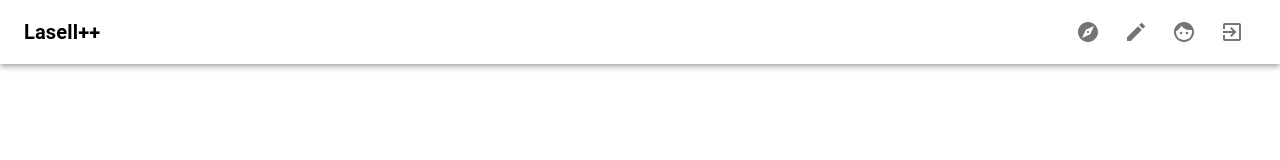
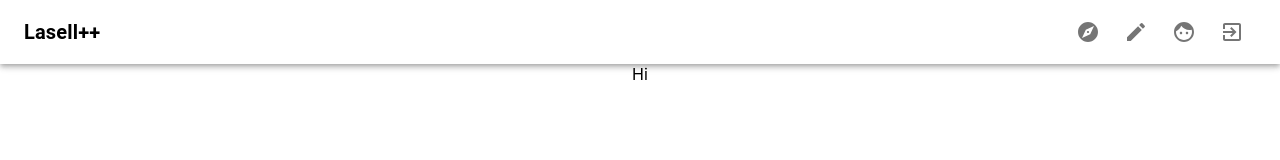
Before and after one commit to RyanSarabia/STDSICM-MCO2, a React (Create React App) app: page /create in a window 1280 px wide. Shown: the top 160 px of the page. Built offline with nearby package versions, Linux system fonts and the light colour scheme.

Commit message:
add create page

```diff
--- /dev/null
+++ b/src/components/Create.jsx
@@ -0,0 +1,22 @@
+import React from 'react';
+import Grid from '@material-ui/core/Grid';
+import CreateForm from './CreateForm';
+
+export default function Create() {
+  return (
+    <Grid
+      xs={12}
+      container
+      direction="column"
+      alignItems="center"
+      justify="center"
+    >
+      <Grid
+        item
+        xs={12}
+      >
+        <CreateForm />
+      </Grid>
+    </Grid>
+  );
+}
--- /dev/null
+++ b/src/components/CreateForm.jsx
@@ -0,0 +1,9 @@
+import React from 'react';
+
+export default function CreateForm() {
+  return (
+    <div>
+      Hi
+    </div>
+  );
+}
--- a/src/components/NavigationBar.jsx
+++ b/src/components/NavigationBar.jsx
@@ -30,7 +30,7 @@ export default function NavigationBar() {
               </IconButton>
             </Tooltip>
             <Tooltip title="Create">
-              <IconButton aria-label="create">
+              <IconButton aria-label="create" href={`${path}create`}>
                 <CreateIcon />
               </IconButton>
             </Tooltip>
--- a/src/pages/MainPage.jsx
+++ b/src/pages/MainPage.jsx
@@ -1,6 +1,7 @@
 import React from 'react';
 import { Route } from 'react-router-dom';
 import Explore from '../components/Explore';
+import Create from '../components/Create';
 import NavigationBar from '../components/NavigationBar';
 
 export default function MainPage() {
@@ -8,6 +9,7 @@ export default function MainPage() {
     <>
       <NavigationBar />
       <Route path="/explore" component={Explore} />
+      <Route path="/create" component={Create} />
     </>
   );
 }
```
